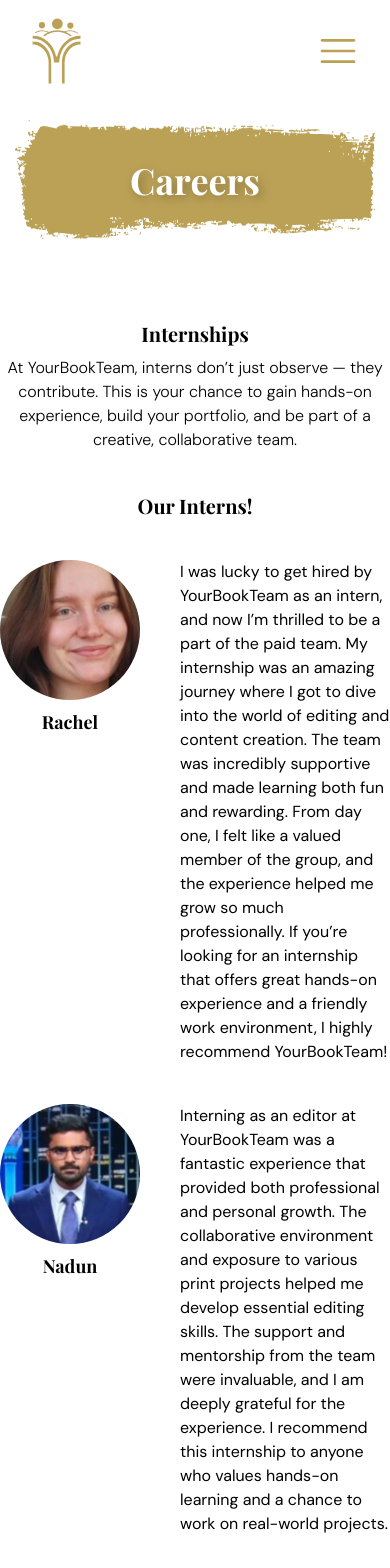
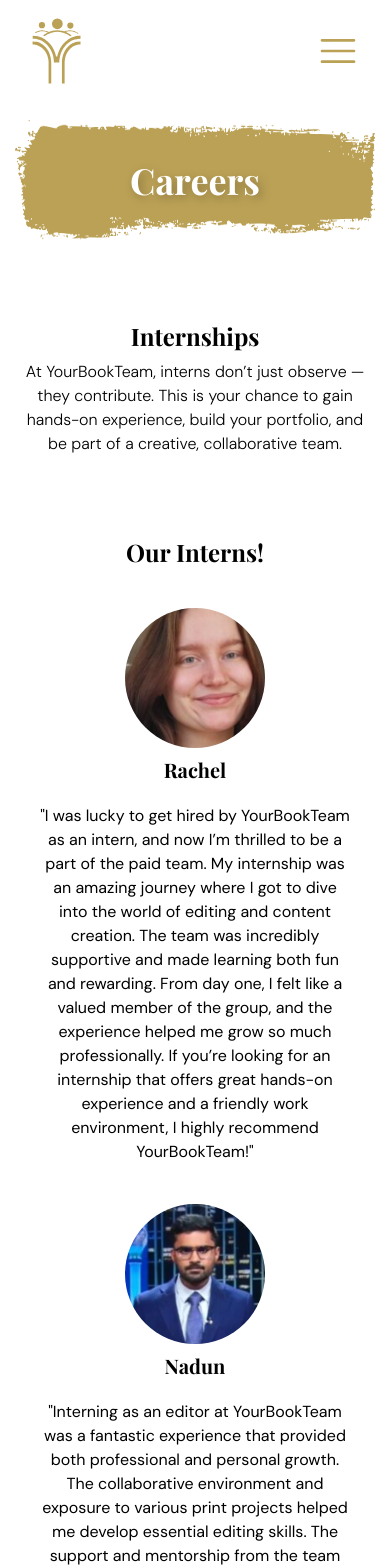
Before and after one commit to YourBookTeam/YBT_Website, a React (Vite) app: page /careers in a window 390 px wide. Shown: the top 1568 px of the page. Built offline with nearby package versions, Linux system fonts and the light colour scheme; a web font is replaced by a local one.

Commit message:
made careers page responsive

```diff
--- a/src/components/careers_page/CurrentOpenings.jsx
+++ b/src/components/careers_page/CurrentOpenings.jsx
@@ -3,19 +3,28 @@ import { FaArrowRight } from "react-icons/fa";
 
 function CurrentOpenings({ displayedJobs }) {
   return (
-    <div className="flex flex-col items-center gap-16 md:px-30 lg:px-50 xl:px-150 py-20">
+    <div className="flex flex-col items-center gap-16 py-20 px-10">
         {displayedJobs.length == 0 ? (
             <div className="text-gray text-xl">No open positions at the moment</div>
         ) :
         displayedJobs.map((position) => (
-            <div className="flex items-center gap-8" key={position.id}>
-              <img src={position.image} className="w-[350px] h-[350px] object-cover rounded-xl shadow-lg"></img>
-              <div className="flex flex-col justify-center gap-4 w-200">
-                  <div className="font-bold text-xl">{position.title}</div>
-                  <div className="font-secondary text-md leading-7">{position.description}</div>
-                  <Button to={`/position/${position.id}`} className="self-start px-4!">
-                  <div className="font-bold">APPLY</div>
-                  <FaArrowRight className="w-10 h-5"/>
+            <div className="flex flex-col lg:flex-row items-center gap-8 justify-center" key={position.id}>
+              <img src={position.image}
+                className="
+                  object-cover rounded-xl shadow-lg
+                  w-[250px] h-[250px] lg:w-[300px] lg:h-[300px]
+                ">
+              </img>
+              <div className="
+                flex flex-col justify-center gap-4
+                items-center lg:items-start
+                w-[100%] lg:w-[60%] xl:w-[50%] 2xl:w-[30%]
+              ">
+                  <div className="font-bold text-2xl text-center">{position.title}</div>
+                  <div className="text-center lg:text-start font-secondary text-md leading-7">{position.description}</div>
+                  <Button to={`/position/${position.id}`} className="self-center lg:self-start px-4!">
+                    <div className="font-bold">APPLY</div>
+                    <FaArrowRight className="w-10 h-5"/>
                   </Button>
               </div>
             </div>
--- a/src/components/careers_page/Interns.jsx
+++ b/src/components/careers_page/Interns.jsx
@@ -1,21 +1,21 @@
 function Interns({ displayedInterns }) {
   return (
     <div className="flex flex-col justify-center items-center">
-        <div className="font-bold text-xl">Our Interns!</div>
+        <div className="font-bold text-2xl">Our Interns!</div>
 
-        <div className="flex flex-col gap-10 items-center justify-center md:px-10 lg:px-30 xl:px-100 py-10">
+        <div className="flex flex-col gap-10 items-center justify-center py-10 px-10 lg:px-20 xl:px-50 2xl:px-100">
             {displayedInterns.length == 0 ? (
                 <div className="text-gray text-xl">No interns to show at the moment</div>
             ) :
             displayedInterns.map((intern) => (
-                <div className="flex gap-10">
+                <div key={intern.id} className="flex gap-5 flex-col lg:flex-row">
                     <div className="flex flex-col items-center gap-2">
                         <div className="w-35 h-35 shrink-0 overflow-hidden rounded-full">
                             <img src={intern.headshot}/>
                         </div>
-                        <div className="text-lg font-bold">{intern.name}</div>
+                        <div className="text-xl font-bold">{intern.name}</div>
                     </div>
-                    <div className="font-secondary">{intern.quote}</div>
+                    <div className="font-secondary text-center lg:text-start">"{intern.quote}"</div>
                 </div>
             ))}
         </div>
--- a/src/components/careers_page/Pagination.jsx
+++ b/src/components/careers_page/Pagination.jsx
@@ -3,7 +3,7 @@ import { FaArrowRight, FaArrowLeft } from "react-icons/fa";
 function Pagination({ totalPages, currentPage, handlePrevious, handleNext, handlePageClick }) {
   return (
     <div className="flex gap-4 items-center justify-center md:px-30 lg:px-50 xl:px-150 py-20">
-        <button onClick={handlePrevious} className={`w-10 h-10 rounded-full flex items-center justify-center ${currentPage == 1 ? "bg-gray" : "cursor-pointer bg-black"}`}>
+        <button onClick={handlePrevious} className={`w-10 h-10 rounded-full flex items-center justify-center ${currentPage == 1 ? "bg-light-gray" : "cursor-pointer bg-black"}`}>
             <FaArrowLeft className="text-white w-5 h-5 text-center"/>
         </button>
         {Array.from({length: totalPages}, (value, index) => index+1).map((num) => (
@@ -11,7 +11,7 @@ function Pagination({ totalPages, currentPage, handlePrevious, handleNext, handl
                 {num}
             </button>
         ))}
-        <button onClick={handleNext} className={`w-10 h-10 rounded-full flex items-center justify-center ${currentPage == totalPages ? "bg-gray" : "cursor-pointer bg-black"}`}>
+        <button onClick={handleNext} className={`w-10 h-10 rounded-full flex items-center justify-center ${currentPage == totalPages ? "bg-light-gray" : "cursor-pointer bg-black"}`}>
             <FaArrowRight className="text-white w-5 h-5 text-center"/>
         </button>
     </div>
--- a/src/components/careers_page/SearchBar.jsx
+++ b/src/components/careers_page/SearchBar.jsx
@@ -1,8 +1,8 @@
 function SearchBar({ query, handleSubmit, handleChange }) {
   return (
-    <form onSubmit={handleSubmit} className="flex gap-2 text-md">
+    <form onSubmit={handleSubmit} className="flex gap-2 text-md w-full items-center justify-center">
         <input type="text" value={query} onChange={handleChange} placeholder="Search by keyword..."
-        className="font-secondary w-150 h-8 px-2 py-1 border rounded-md focus:bg-white focus:outline-none bg-light-gray"/>
+        className="font-secondary w-[70%] lg:w-[70%] 2xl:w-[40%] h-8 px-2 py-1 border rounded-md focus:bg-white focus:outline-none bg-light-gray"/>
 
         <button type="submit" className="text-white w-20 h-8 px-4 py-2 bg-gold rounded-md text-center font-bold flex flex-col items-center justify-center cursor-pointer transition-colors duration-200 hover:bg-lighter-gold">
           Search
--- a/src/pages/Careers.jsx
+++ b/src/pages/Careers.jsx
@@ -71,8 +71,8 @@ function Careers() {
     <div>
       <TitleBanner>Careers</TitleBanner>
 
-      <div className="flex flex-col justify-center items-center text-center md:px-10 lg:px-30 xl:px-100 py-10 gap-2">
-        <div className="font-bold text-xl">Internships</div>
+      <div className="flex flex-col justify-center items-center text-center px-5 md:px-10 lg:px-30 xl:px-50 2xl:px-100 pt-10 pb-20 gap-2">
+        <div className="font-bold text-2xl">Internships</div>
         <div className="font-light font-secondary">
           At YourBookTeam, interns don’t just observe — they contribute.
           This is your chance to gain hands-on experience, build your portfolio,
@@ -82,8 +82,8 @@ function Careers() {
 
       <Interns displayedInterns={displayedInterns}/>
 
-      <div className="flex flex-col justify-center items-center gap-4">
-        <div className="font-bold text-xl" ref={sectionRef}>Current Openings</div>
+      <div className="flex flex-col justify-center items-center gap-10">
+        <div className="font-bold text-4xl" ref={sectionRef}>Current Openings</div>
         <SearchBar query={query} handleChange={handleChange} handleSubmit={handleSubmit}/>
       </div>
 
```
